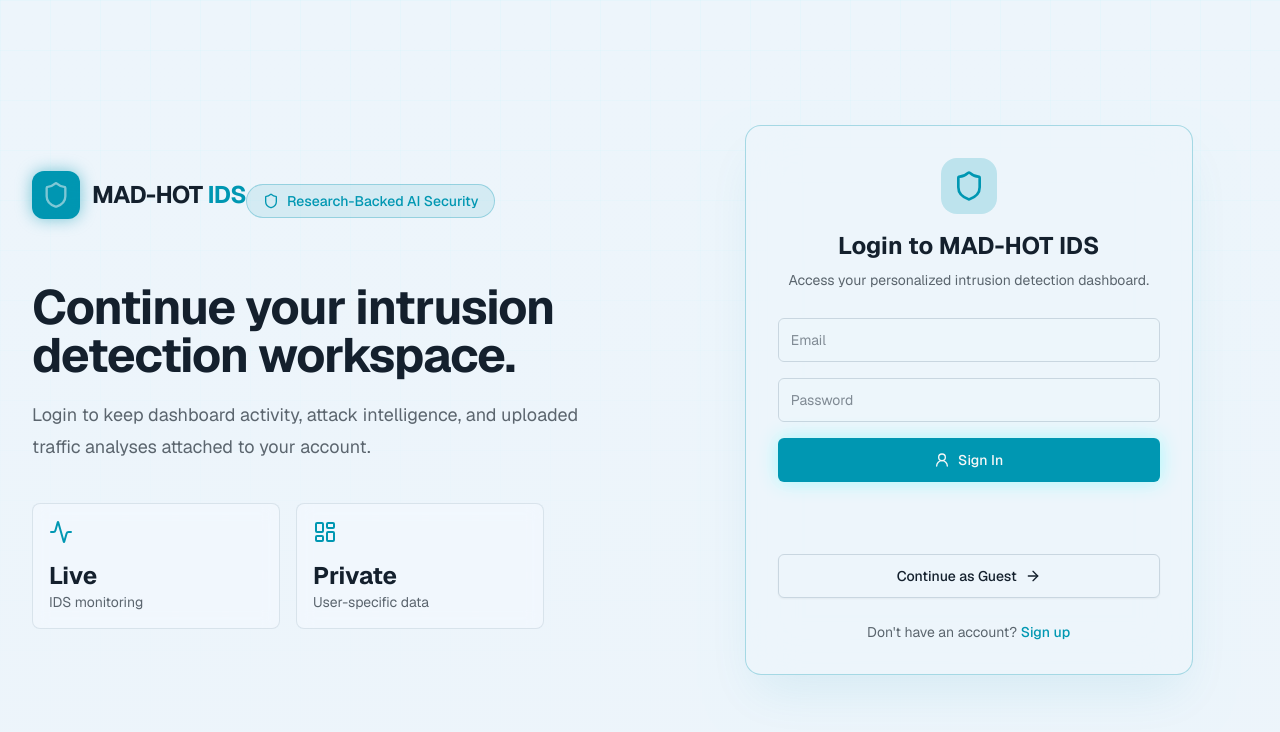
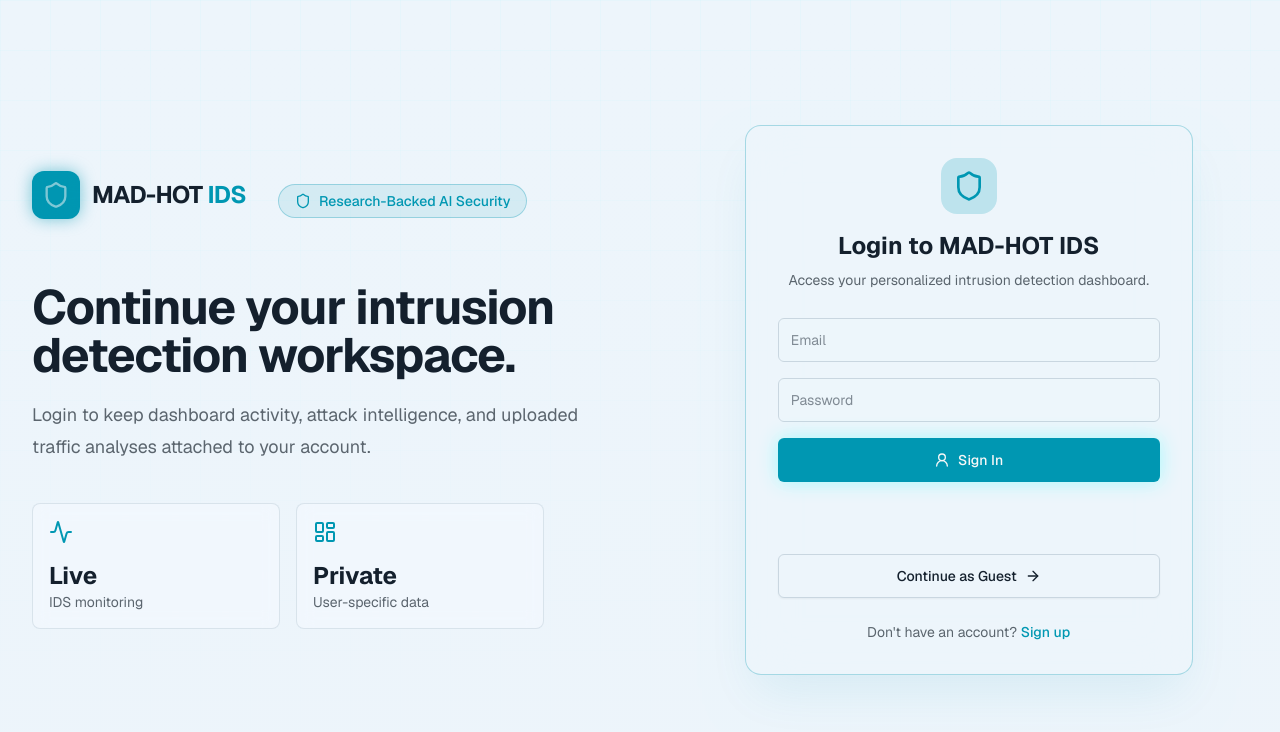
Before and after one commit to El-Vaibhav/MAD_HOT_IDS, a Next.js app in the folder MAD_HOT_MAIN/: page /login in a window 1280 px wide. Shown: the top 732 px of the page. Built offline with nearby package versions, Linux system fonts and the light colour scheme; no server answers.

Commit message:
fixed frontend

```diff
--- a/MAD_HOT_MAIN/app/login/page.tsx
+++ b/MAD_HOT_MAIN/app/login/page.tsx
@@ -74,7 +74,7 @@ export default function LoginPage() {
             </span>
           </Link>
 
-          <div className="inline-flex items-center gap-2 rounded-full border border-primary/30 bg-primary/10 px-4 py-1.5">
+          <div className="ml-8 inline-flex items-center gap-2 rounded-full border border-primary/30 bg-primary/10 px-4 py-1.5">
             <Shield className="h-4 w-4 text-primary" />
             <span className="text-sm font-medium text-primary">Research-Backed AI Security</span>
           </div>
```
